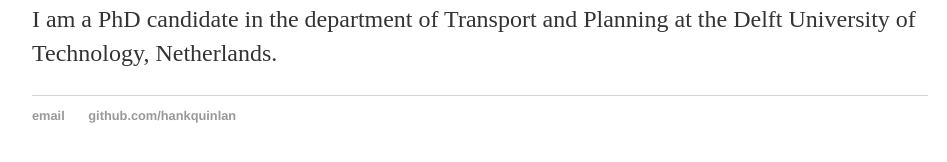
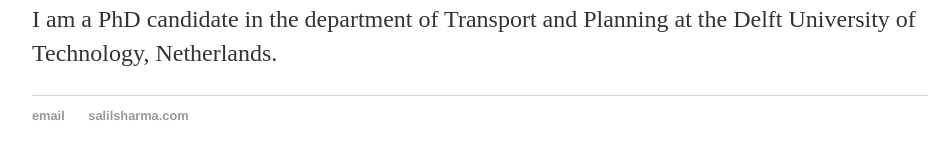
Before and after one commit to salilrsharma/salilrsharma.github.io, a Jekyll site: the page built from index.html, in a window 1280 px wide. Shown: the part 194-356 px from the top of the page, without its empty margins (160-1107 px from the left). Built offline with Jekyll 4.4.1, drawn with Linux system fonts in a browser that asks for light colours.

Commit message:
Update default.html
updated details (email and wesite)

```diff
--- a/_layouts/default.html
+++ b/_layouts/default.html
@@ -21,8 +21,8 @@
 			</div><!-- /.container -->
 			<footer>
 	    		<ul>
-	        		<li><a href="mailto:hankquinlanhub@gmail.com">email</a></li>
-	        		<li><a href="https://github.com/hankquinlan">github.com/hankquinlan</a></li>
+	        		<li><a href="mailto:S.Sharma-4@tudelft.nl">email</a></li>
+        			<li><a href="https://salilsharma.com">salilsharma.com</a></li>
 				</ul>
 			</footer>
 		</body>
```
